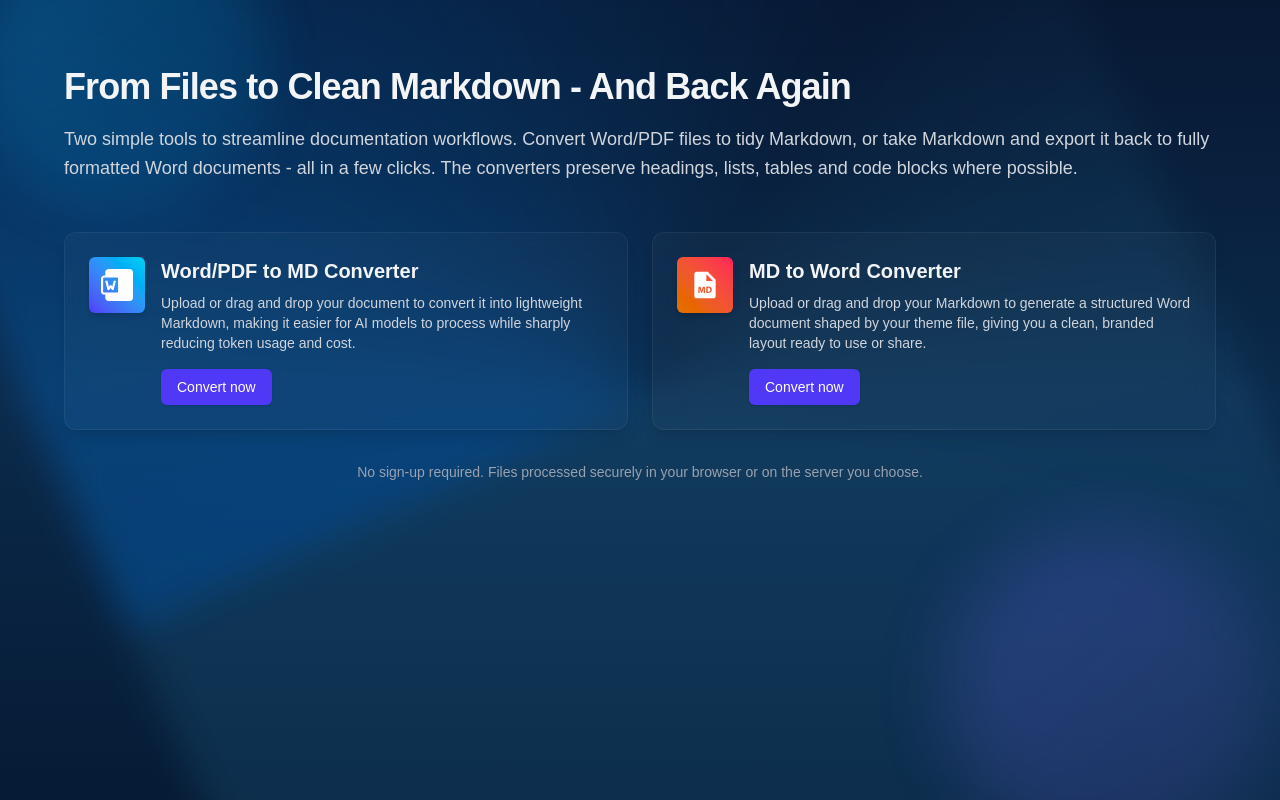
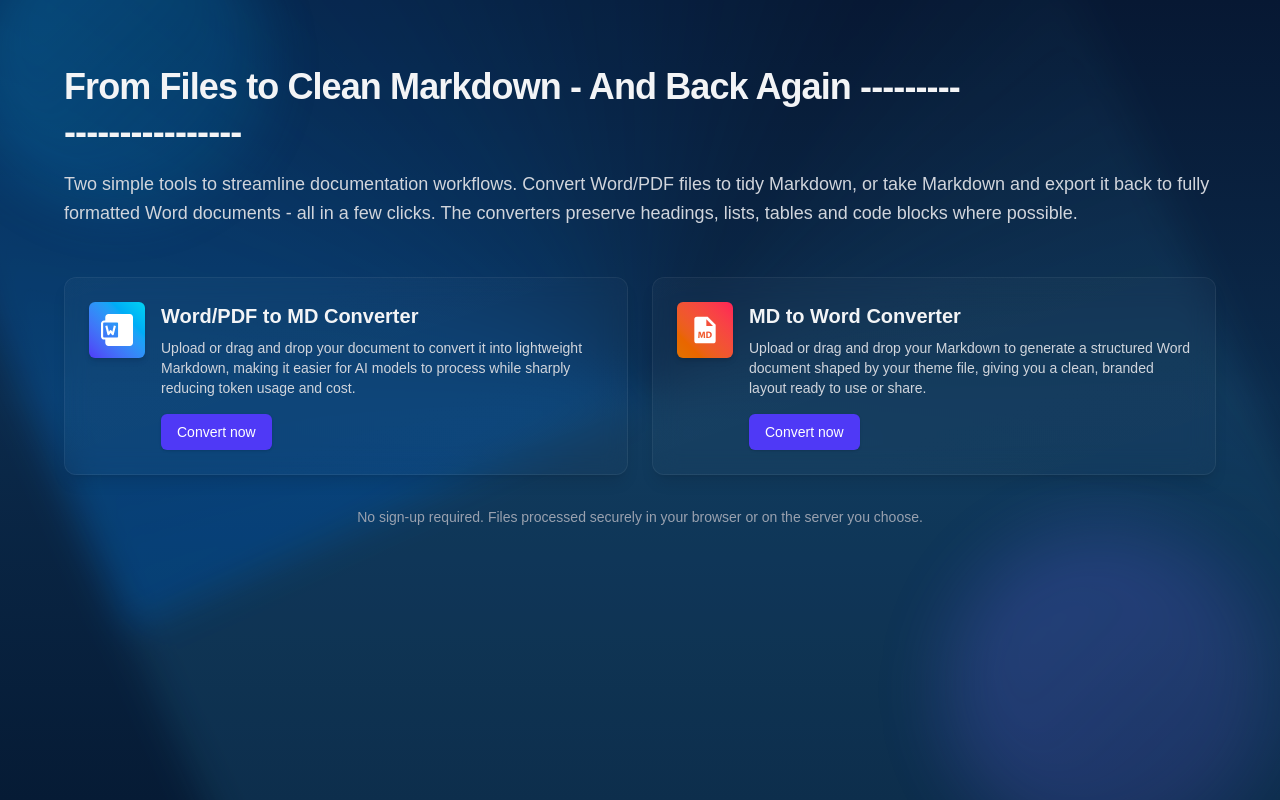
Before and after one commit to arnabseth-dev/mdutility, a Next.js app in the folder frontend/: page / in a window 1280 px wide. Built offline with nearby package versions, Linux system fonts and the light colour scheme.

Commit message:
Update to check auto update feature

```diff
--- a/frontend/components/LandingPage.tsx
+++ b/frontend/components/LandingPage.tsx
@@ -45,7 +45,7 @@ export default function LandingPage() {
         {/* HERO — constrained width for readability */}
         <header className="mb-8">
           <h1 className="text-3xl md:text-4xl font-semibold leading-tight tracking-tight max-w-4xl">
-            From Files to Clean Markdown - And Back Again
+            From Files to Clean Markdown - And Back Again -------------------------
           </h1>
 
           <p className="mt-4 text-lg text-gray-300 leading-relaxed max-w-12xl">
```
